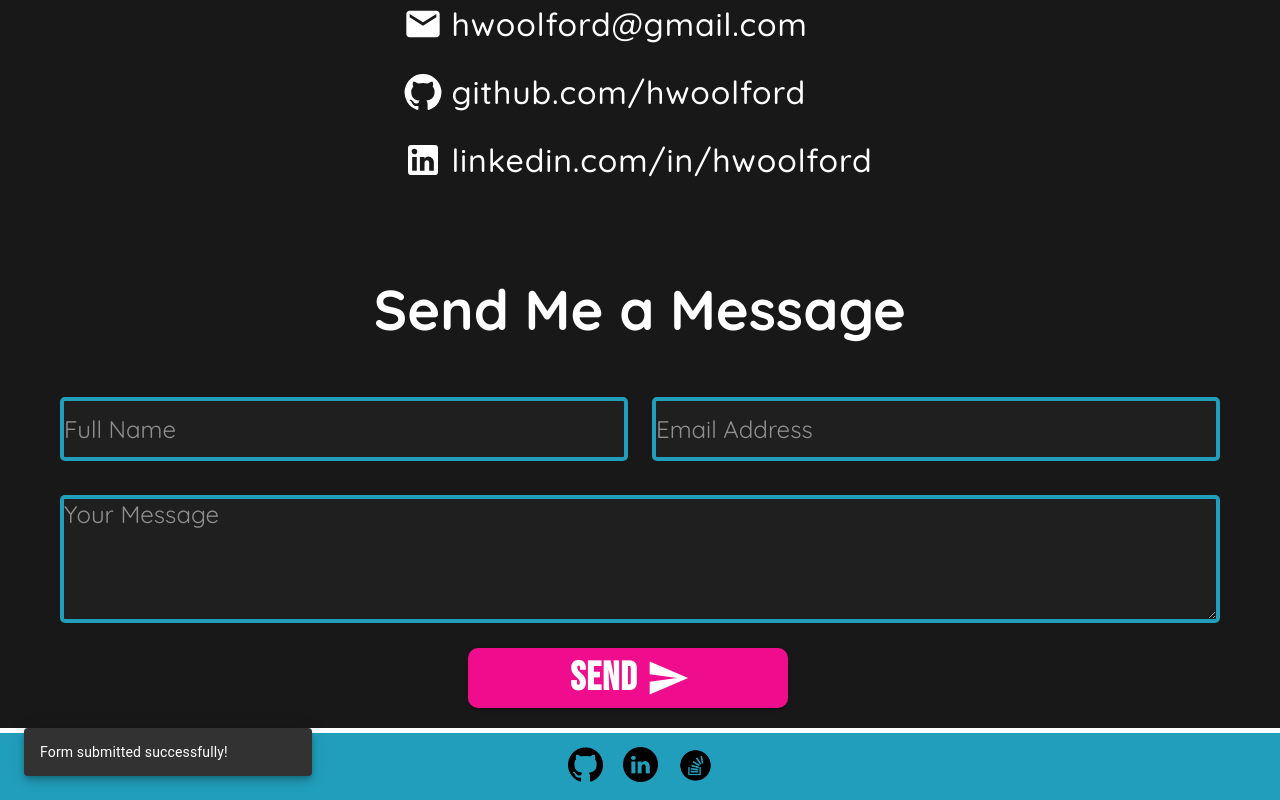
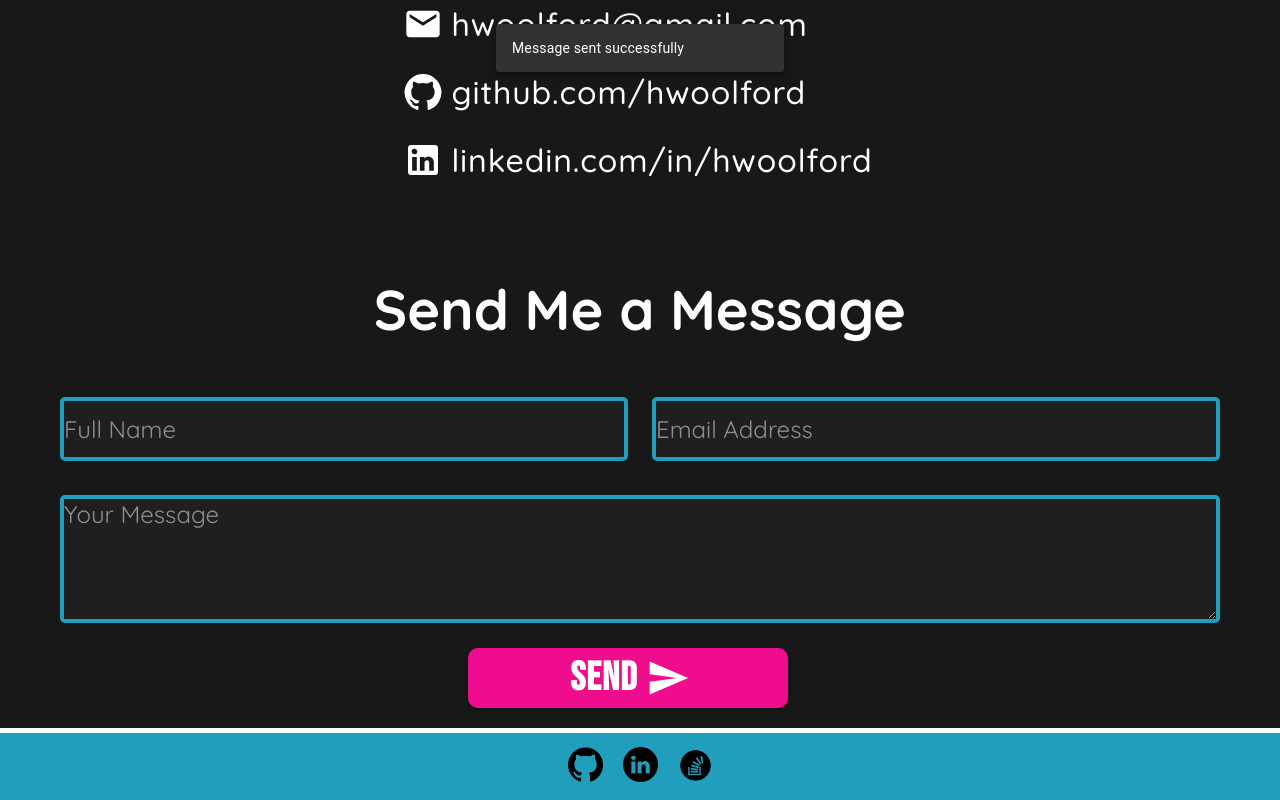
Before and after one commit to hwoolford/Portfolio, a React (Vite) app: page /contact in a window 1280 px wide. Both pictures are taken after typing "Sample", "name@example.com", "Sample" into the empty fields and a click on the button "SEND". Shown: the part 369-1169 px from the top of the page. Built offline with nearby package versions, Linux system fonts and the light colour scheme; a web font is replaced by a local one.

Commit message:
moved snackbar top center

```diff
--- a/src/components/ContactForm/ContactForm.jsx
+++ b/src/components/ContactForm/ContactForm.jsx
@@ -44,9 +44,8 @@ export default function ContactForm() {
       body: new FormData(form),
     })
       .then(() => {
-        console.log("Form successfully submitted");
         setOpenSnackbar(true);
-        setSnackbarMessage("Form submitted successfully!");
+        setSnackbarMessage("Message sent successfully");
       })
       .catch((error) => console.error(error));
 
@@ -155,6 +154,7 @@ export default function ContactForm() {
         autoHideDuration={6000}
         onClose={() => setOpenSnackbar(false)}
         message={snackbarMessage}
+        anchorOrigin={{ vertical: 'top', horizontal: 'center' }}
       />
     </>
   );
```
